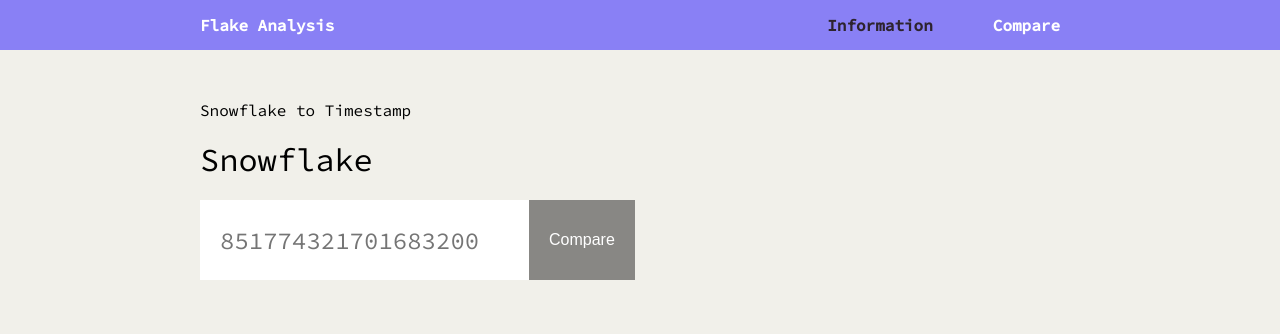
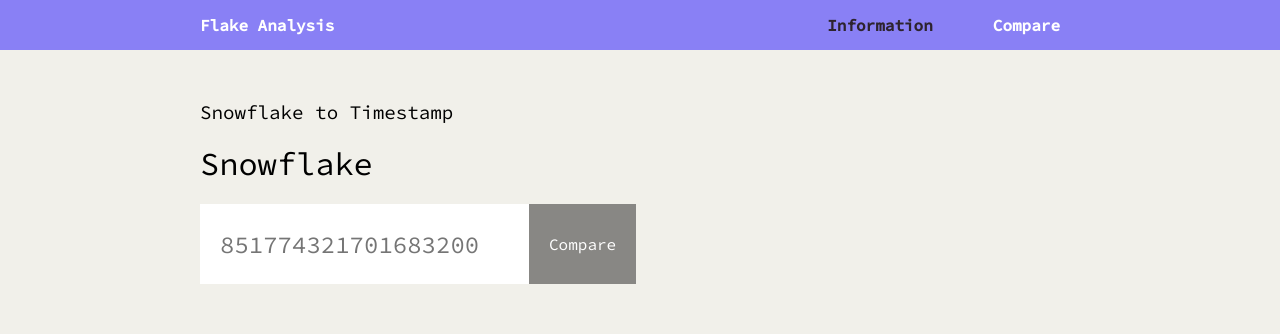
Before and after one commit to boxpositron/flake-analysis, a Vue app: page /#/info in a window 1280 px wide. Shown: the top 334 px of the page. Built offline with nearby package versions, Linux system fonts and the light colour scheme.

Commit message:
style: set default title style style: overwrite default element font

```diff
--- a/src/assets/scss/default.scss
+++ b/src/assets/scss/default.scss
@@ -6,6 +6,12 @@ body {
   scroll-behavior: smooth;
   margin: 0;
   padding: 0;
-  font-family: 'Source Code Pro', monospace;
 
+  * {
+    font-family: 'Source Code Pro', monospace;
+  }
+
+  span.title {
+    font-size: 1.2rem;
+  }
 }
```
